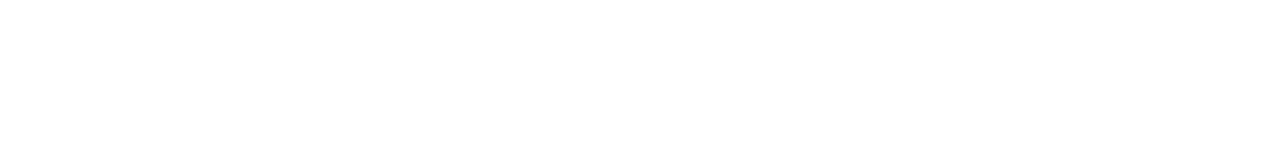
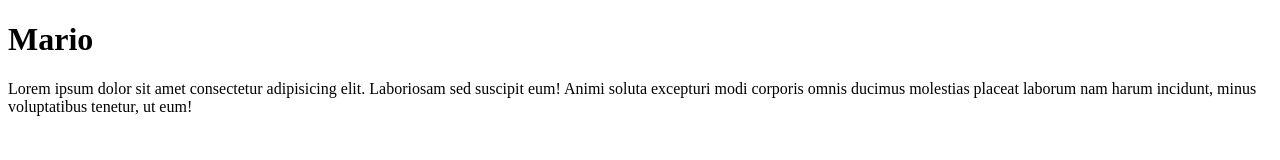
Before and after one commit to VR97-png/Pagina-Mario, a plain HTML site: page index.html in a window 1280 px wide. Drawn offline with Linux system fonts and the light colour scheme.

Commit message:
index.html modificado 2

```diff
--- a/index.html
+++ b/index.html
@@ -7,6 +7,8 @@
     <title>Mario</title>
 </head>
 <body>
+    <h1>Mario</h1>
 
+    <p>Lorem ipsum dolor sit amet consectetur adipisicing elit. Laboriosam sed suscipit eum! Animi soluta excepturi modi corporis omnis ducimus molestias placeat laborum nam harum incidunt, minus voluptatibus tenetur, ut eum!</p>
 </body>
 </html>
```
